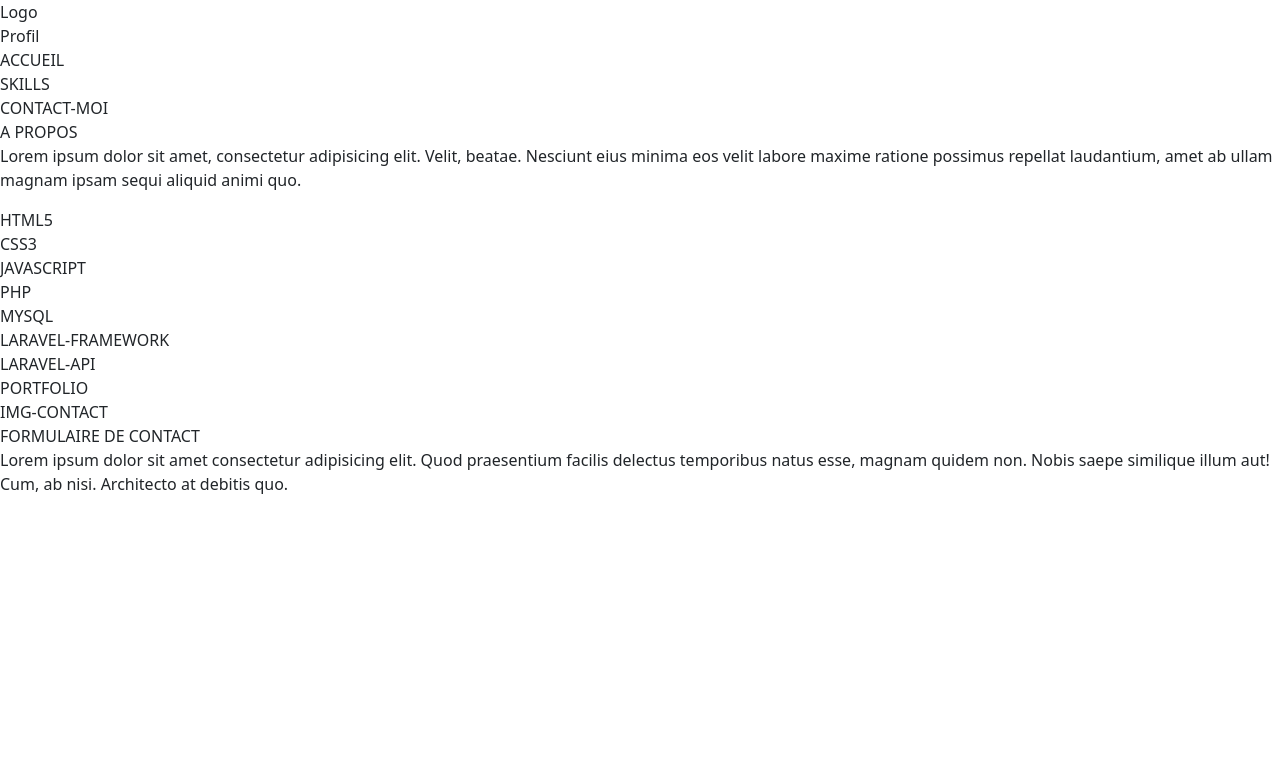
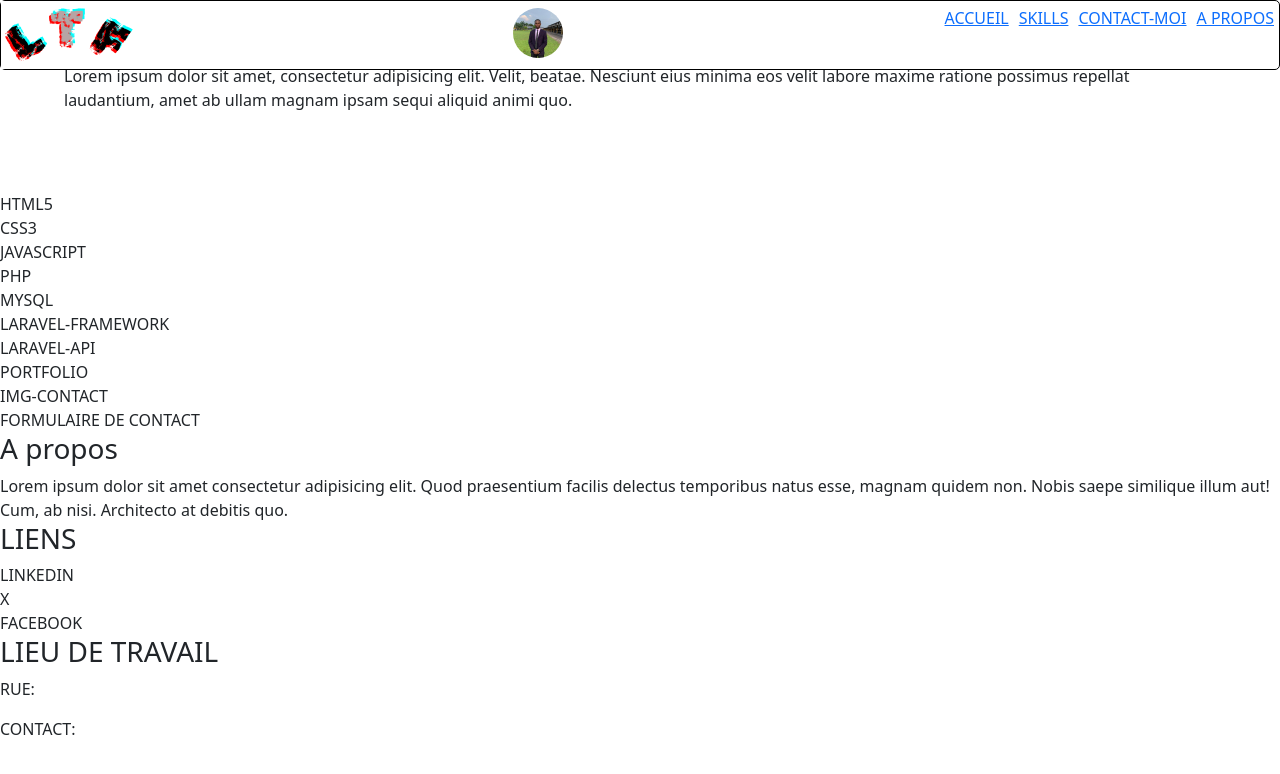
Before and after one commit to LukadiTshitengeFreddy/PORTFOLIO, a plain HTML site: page Index.html in a window 1280 px wide. Drawn offline with nearby package versions, Linux system fonts and the light colour scheme.

Commit message:
creation des proprietés css

```diff
--- a/Index.html
+++ b/Index.html
@@ -37,21 +37,21 @@
             rel="stylesheet"
             integrity="sha384-EVSTQN3/azprG1Anm3QDgpJLIm9Nao0Yz1ztcQTwFspd3yD65VohhpuuCOmLASjC"
             crossorigin="anonymous">
-        <link rel="stylesheet" href="index.css">
-        <title>Portfolio</title>
+        <link rel="stylesheet" href="style.css">
+        <title>PORTFOLIO</title>
     </head>
     <body>
         <header>
-            <div>Logo</div>
-            <div>Profil</div>
+            <div><a href="Index.html"><img src="assets/LTF.png" alt="Logo"></a></div>
+            <div><a href=""><img src="assets/169062387.jpg" alt="" class="img_profil_header"></a></div>
             <nav>
-                <div>ACCUEIL</div>
-                <div>SKILLS</div>
-                <div>CONTACT-MOI</div>
-                <div>A PROPOS</div>
+                <a href="#accueil"><div class="navlink">ACCUEIL</div></a>
+                <a href="#skills"><div class="navlink">SKILLS</div></a>
+                <a href="#contact"><div class="navlink">CONTACT-MOI</div></a>
+                <a href="#a_propos"><div class="navlink">A PROPOS</div></a>
             </nav>
         </header>
-        <div>
+        <div class="textpresentation" id="accueil">
             <p>
                 Lorem ipsum dolor sit amet, consectetur adipisicing elit. Velit,
                 beatae. Nesciunt eius minima eos velit labore maxime ratione
@@ -59,7 +59,7 @@
                 aliquid animi quo.
             </p>
         </div>
-        <section>
+        <section class="" id="skills">
             <div>
                 <div>HTML5</div>
                 <div>CSS3</div>
@@ -73,18 +73,35 @@
                 <div>PORTFOLIO</div>
             </div>
         </section>
-        <section>
+        <section class="" id="contact">
             <div>IMG-CONTACT</div>
             <div>FORMULAIRE DE CONTACT</div>
         </section>
-        <footer>
+        <footer class="a_propos">
             <div>
-                Lorem ipsum dolor sit amet consectetur adipisicing elit. Quod
-                praesentium facilis delectus temporibus natus esse, magnam
-                quidem non. Nobis saepe similique illum aut! Cum, ab nisi.
-                Architecto at debitis quo.
+                <div>
+                    <h3>A propos</h3>
+                    Lorem ipsum dolor sit amet consectetur adipisicing elit.
+                    Quod
+                    praesentium facilis delectus temporibus natus esse, magnam
+                    quidem non. Nobis saepe similique illum aut! Cum, ab nisi.
+                    Architecto at debitis quo.
+                </div>
             </div>
-            <div></div>
+            <div>
+                <h3>LIENS</h3>
+                <div>LINKEDIN</div>
+                <div>X</div>
+                <div>FACEBOOK</div>
+            </div>
+
+            <div>
+                <h3>LIEU DE TRAVAIL</h3>
+                <div>
+                    <p>RUE:</p>
+                    <p>CONTACT:</p>
+                </div>
+            </div>
         </footer>
     </body>
 </html>
--- a/style.css
+++ b/style.css
@@ -1,3 +1,30 @@
 body{
-
+   margin: 0;
+   padding: 0;
+   background-color: #ffffff;
 }
+header{
+    display: flex;
+    justify-content:space-between;
+    position: fixed;
+    width: 100%;
+    border: 1px solid black;
+    border-radius: 5px;
+}
+nav{
+    display: flex;
+    justify-content: space-around;
+}
+.navlink{
+    padding: 5px;
+    list-style: lower-alpha;
+}
+.textpresentation{
+    padding: 5%;
+}
+.img_profil_header{
+    width: 50px;
+    height: 50px;
+    border-radius: 50%;
+    margin-top: 7px;
+}
```
Also changed, not shown: assets/169062387.jpg (added), assets/LTF.png (added).
